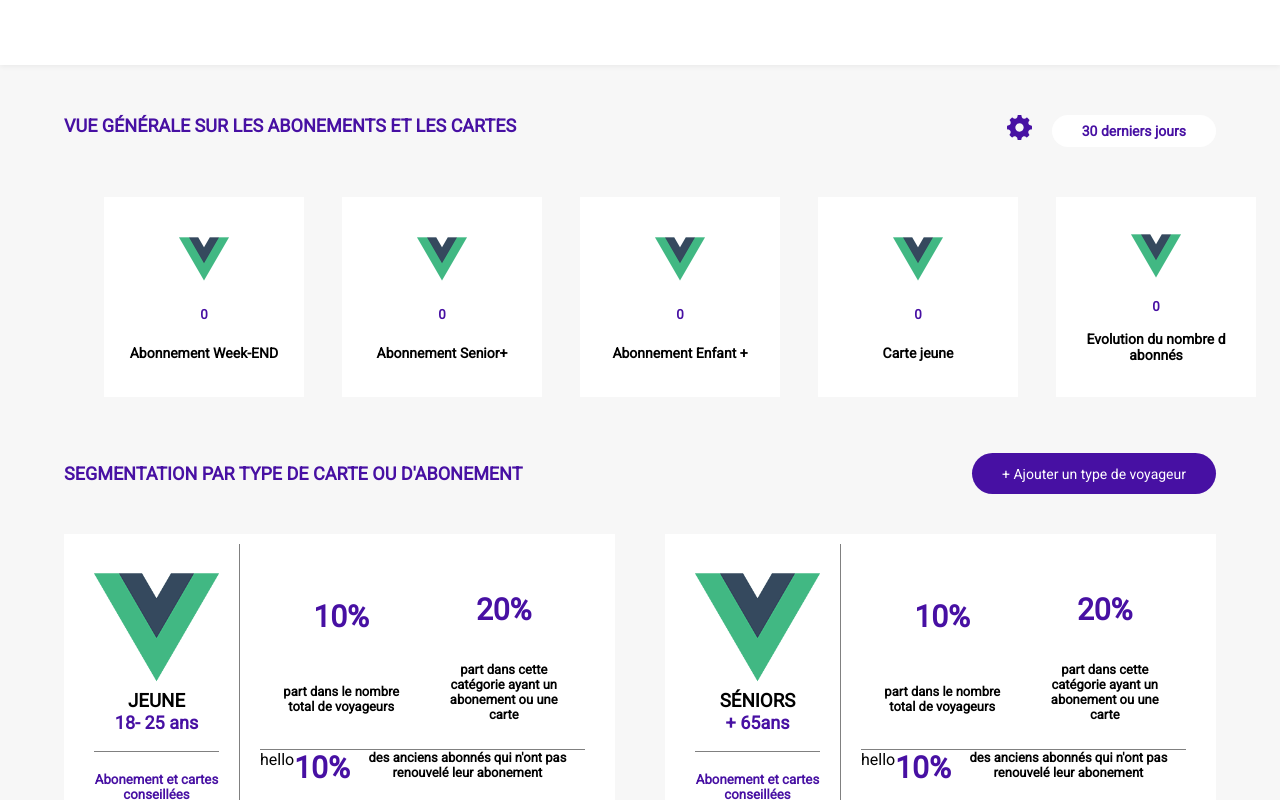
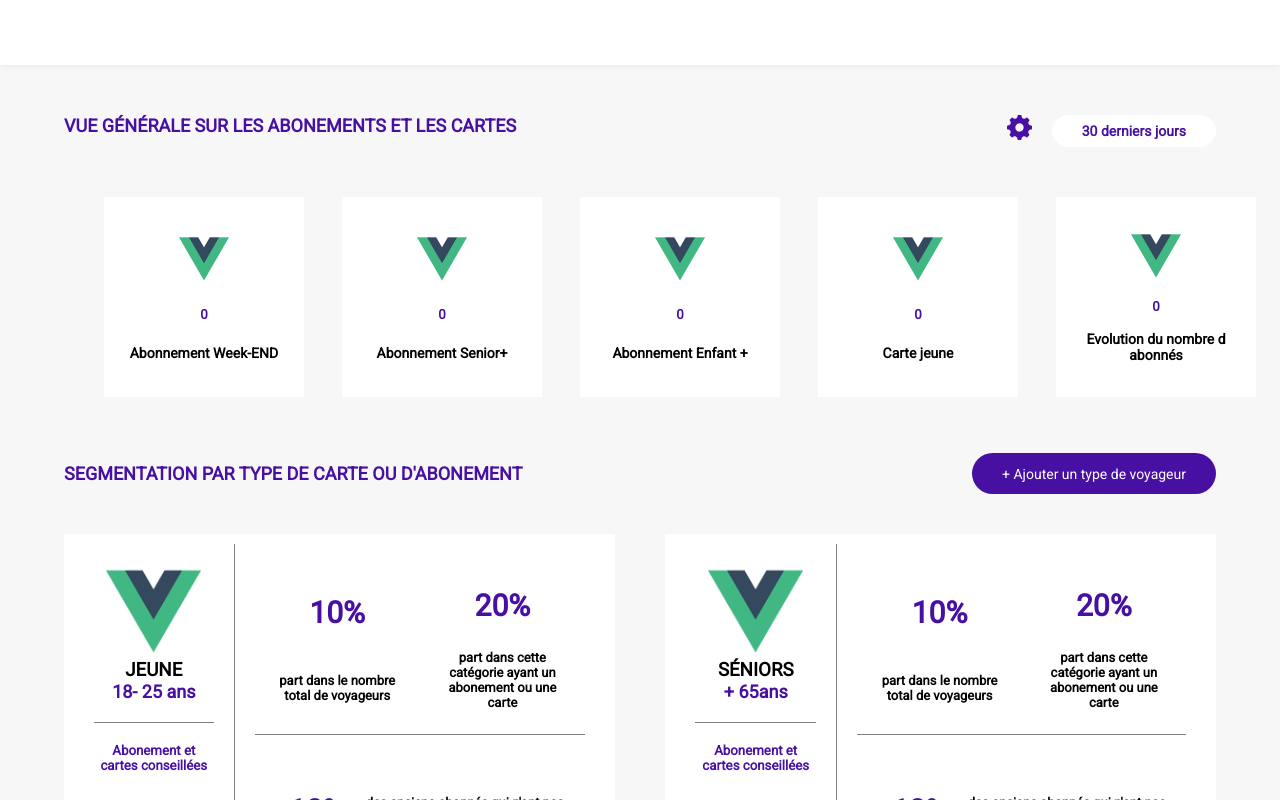
Before and after one commit to biketeman/DataApi, a Vue app in the folder app/: page / in a window 1280 px wide. Shown: the top 800 px of the page. Built offline with nearby package versions, Linux system fonts and the light colour scheme.

Commit message:
08 at night

```diff
--- a/app/src/components/reusable/profileCard.vue
+++ b/app/src/components/reusable/profileCard.vue
@@ -75,8 +75,8 @@ export default {
     justify-content: space-between;
   }
   img {
-    height: 125px;
-    width: 125px;
+    height: 95px;
+    width: 95px;
     margin-left: auto;
     margin-right: auto;
   }
@@ -109,12 +109,11 @@ export default {
   }
   h5 {
     margin-top: 0px;
-
+    color: $purple;
   }
   .bottom{
     padding-top: 20px;
     border-top: 1px solid $grey;
-    color: $purple;
   }
 }
 .card-left,
@@ -130,7 +129,13 @@ export default {
     font-weight: 600;
   }
   .bottom{
-      display: flex;
+    display: flex;
+    height: 50%;
+    justify-content: space-around;
+    *{
+        margin-top: auto;
+        margin-bottom: auto;
+    }
   }
   img {
     height: 50px;
```
Also changed, not shown: app/src/components/charts/PieChart.js (added, +13 -0 lines), app/src/components/charts/AboPieChart.vue (added).
